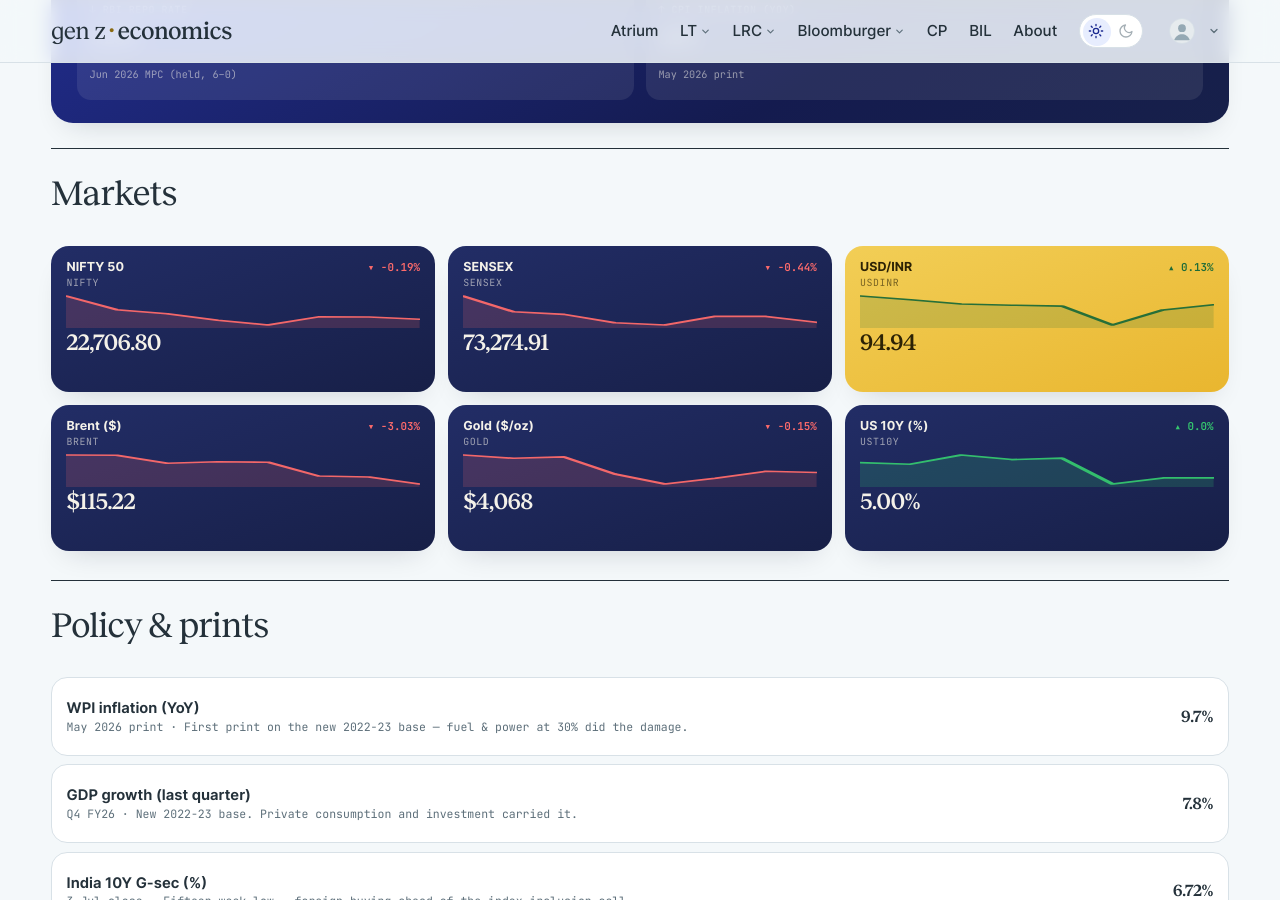
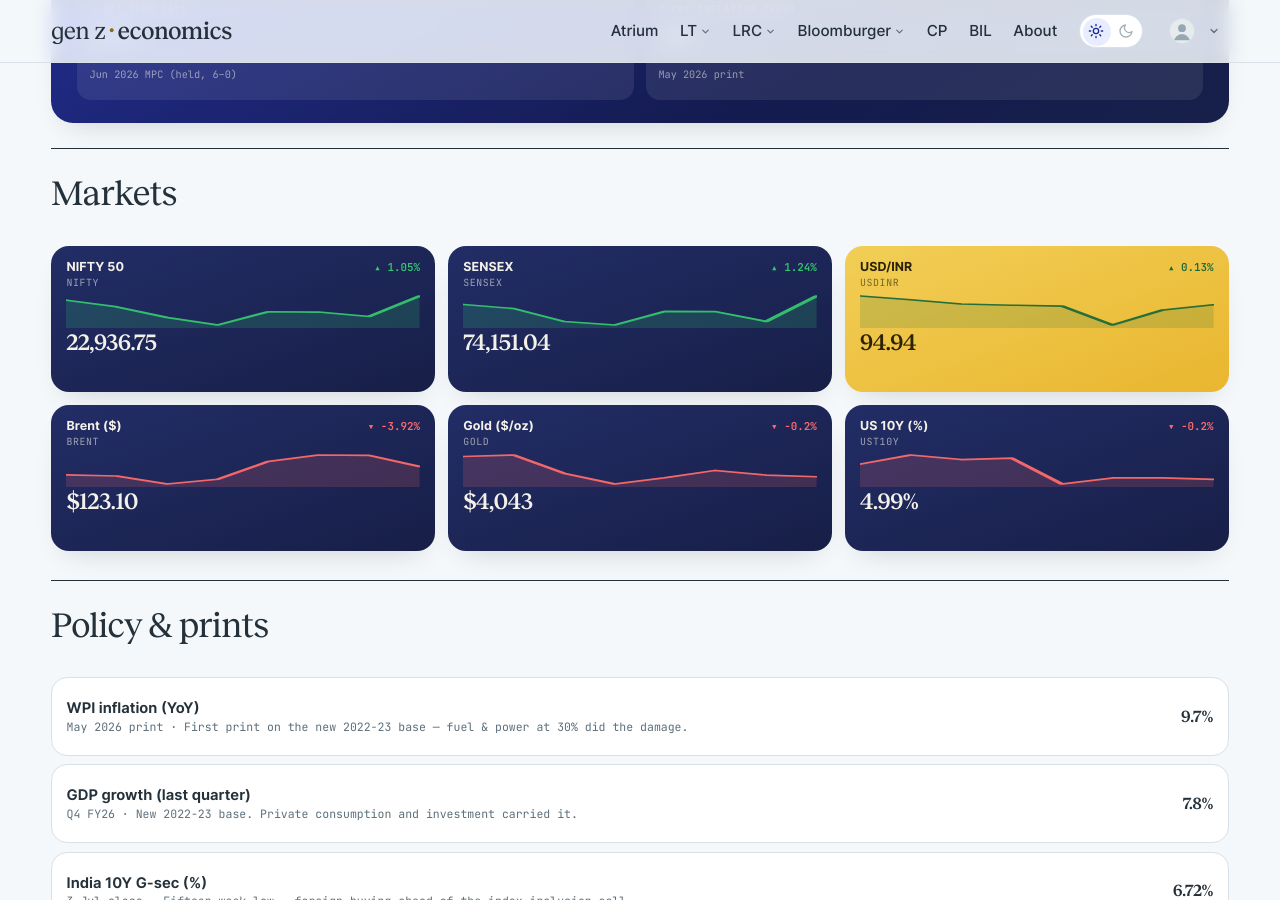
Before and after one commit to harsharya7021/genz-economics.com, a Jekyll site: the page built from macro-watch.html, in a window 1280 px wide and 900 px high, scrolled down 599 px. Built offline with Jekyll 4.4.1, drawn with Linux system fonts in a browser that asks for light colours; comment, search, counter and statistics services are not loaded.

Commit message:
data: morning market refresh

```diff
--- a/_data/macro.json
+++ b/_data/macro.json
@@ -1,34 +1,34 @@
 {
-  "as_of": "28 Oct 2026 close",
+  "as_of": "29 Oct 2026 close",
   "auto": {
     "nifty": {
       "label": "NIFTY 50",
-      "v": "22,706.80",
-      "chg": -0.19,
+      "v": "22,936.75",
+      "chg": 1.05,
       "spark": [
-        23146.15,
         22888.949,
         22811.35,
         22687.65,
         22600.0,
         22753.199,
         22749.75,
-        22706.801
+        22698.85,
+        22936.75
       ]
     },
     "sensex": {
       "label": "SENSEX",
-      "v": "73,274.91",
-      "chg": -0.44,
+      "v": "74,151.04",
+      "chg": 1.24,
       "spark": [
-        74729.273,
         73852.898,
         73709.688,
         73249.391,
         73123.828,
         73606.75,
         73598.672,
-        73274.906
+        73246.031,
+        74151.039
       ]
     },
     "usdinr": {
@@ -48,47 +48,47 @@
     },
     "brent": {
       "label": "Brent ($)",
-      "v": "$115.22",
-      "chg": -3.03,
+      "v": "$123.10",
+      "chg": -3.92,
       "spark": [
-        130.03,
-        129.95,
-        125.78,
-        126.55,
-        126.35,
         119.33,
         118.82,
-        115.22
+        115.22,
+        117.37,
+        125.39,
+        128.3,
+        128.12,
+        123.1
       ]
     },
     "gold": {
       "label": "Gold ($/oz)",
-      "v": "$4,068",
-      "chg": -0.15,
+      "v": "$4,043",
+      "chg": -0.2,
       "spark": [
-        4160.1,
         4142.6,
         4150.0,
         4060.4,
         4007.9,
         4038.4,
         4074.6,
-        4068.5
+        4051.6,
+        4043.4
       ]
     },
     "ust10y": {
       "label": "US 10Y (%)",
-      "v": "5.00%",
-      "chg": 0.0,
+      "v": "4.99%",
+      "chg": -0.2,
       "spark": [
-        5.1,
         5.09,
         5.15,
         5.12,
         5.13,
         4.96,
         5.0,
-        5.0
+        5.0,
+        4.99
       ]
     }
   },
--- a/_data/markets.yml
+++ b/_data/markets.yml
@@ -2,38 +2,38 @@
 # USD/INR) are refreshed each weekday morning by the market-data workflow;
 # the India 10Y G-Sec line is maintained by hand. Do not hand-edit the
 # live tickers — the job overwrites them.
-as_of: 28 Oct 2026
+as_of: 29 Oct 2026
 tickers:
 - symbol: NIFTY 50
   code: ^NSEI
-  value: 22,706.80
-  change: −42.95
-  pct: −0.19%
-  dir: down
+  value: 22,936.75
+  change: '+237.90'
+  pct: +1.05%
+  dir: up
   spark:
-  - 23146.15
   - 22888.949
   - 22811.35
   - 22687.65
   - 22600.0
   - 22753.199
   - 22749.75
-  - 22706.801
+  - 22698.85
+  - 22936.75
 - symbol: SENSEX
   code: BSE
-  value: 73,274.91
-  change: −323.77
-  pct: −0.44%
-  dir: down
+  value: 74,151.04
+  change: '+905.01'
+  pct: +1.24%
+  dir: up
   spark:
-  - 74729.273
   - 73852.898
   - 73709.688
   - 73249.391
   - 73123.828
   - 73606.75
   - 73598.672
-  - 73274.906
+  - 73246.031
+  - 74151.039
 - symbol: USD / INR
   code: FX
   value: '94.94'
```
